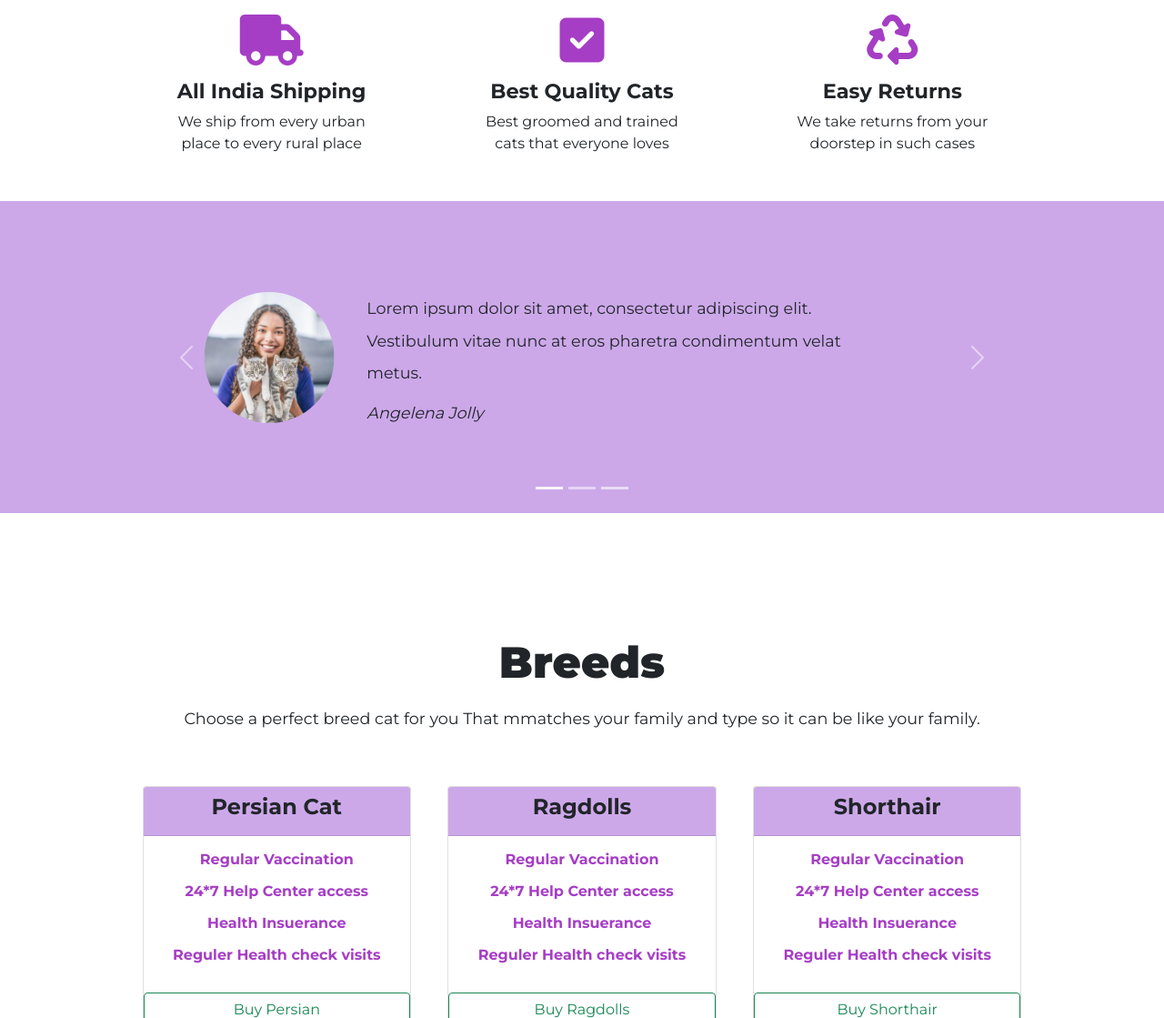
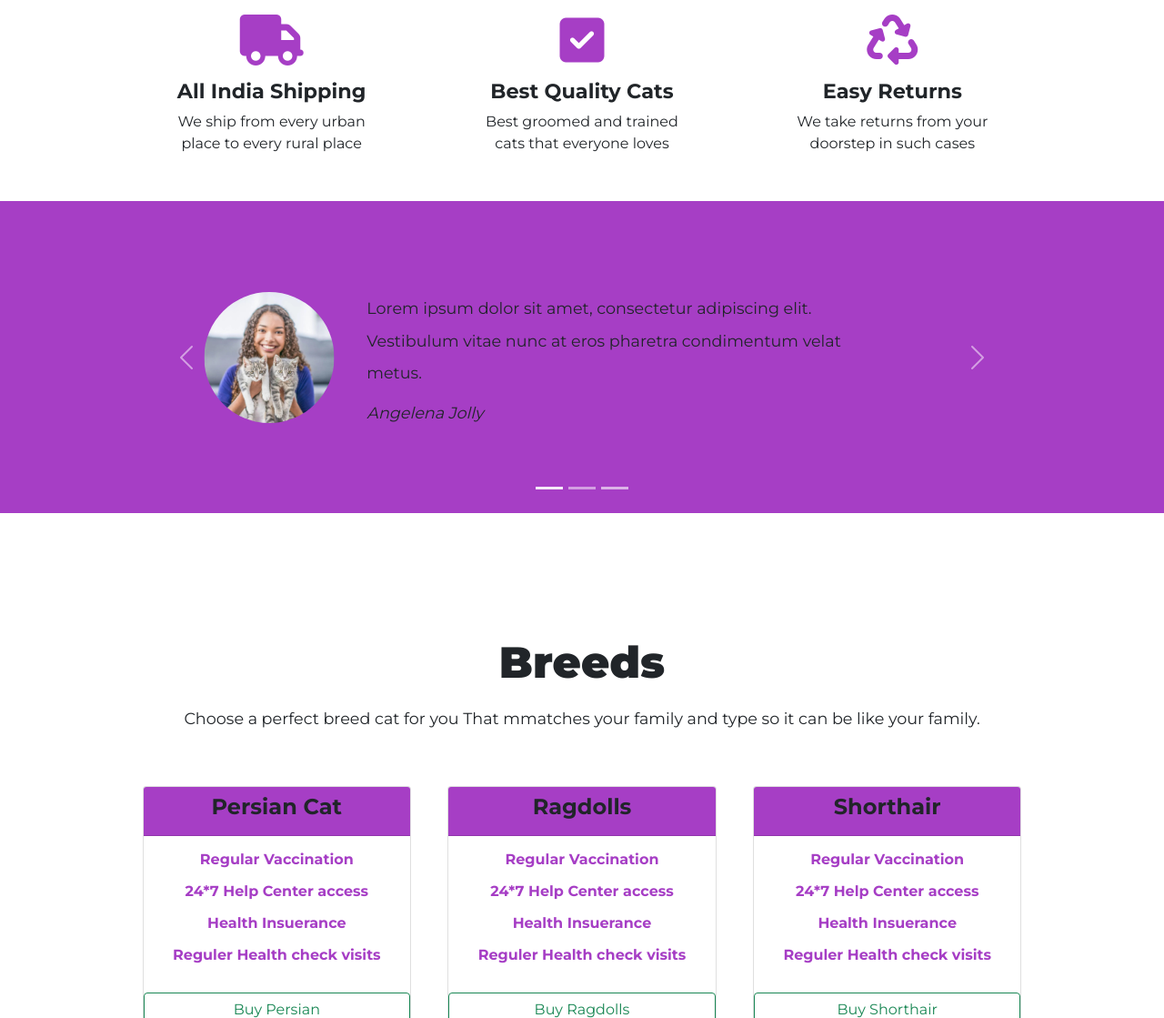
Before and after one commit to Dheeraj-k-j/MeowHub, a plain HTML site: page index.html in a window 1280 px wide. Shown: the part 590-1709 px from the top of the page at 91% size. Drawn offline with nearby package versions, Linux system fonts and the light colour scheme.

Commit message:
Update style.css

```diff
--- a/style.css
+++ b/style.css
@@ -51,7 +51,7 @@ body{
 }
 
 .icon:hover{
-    color: #CCA8E9;
+    color: #A63EC5;
 }
 
 .f-div{
@@ -72,7 +72,7 @@ body{
 
 #testimonials{
     padding: 0 10% 0% 10%;
-    background-color: #CCA8E9;
+    background-color: #A63EC5;
 }
 
 .test-img{
@@ -139,7 +139,7 @@ body{
 }
 
 .card-header{
-    background-color: #CCA8E9;
+    background-color: #A63EC5;
 }
 
 #cta{
```
